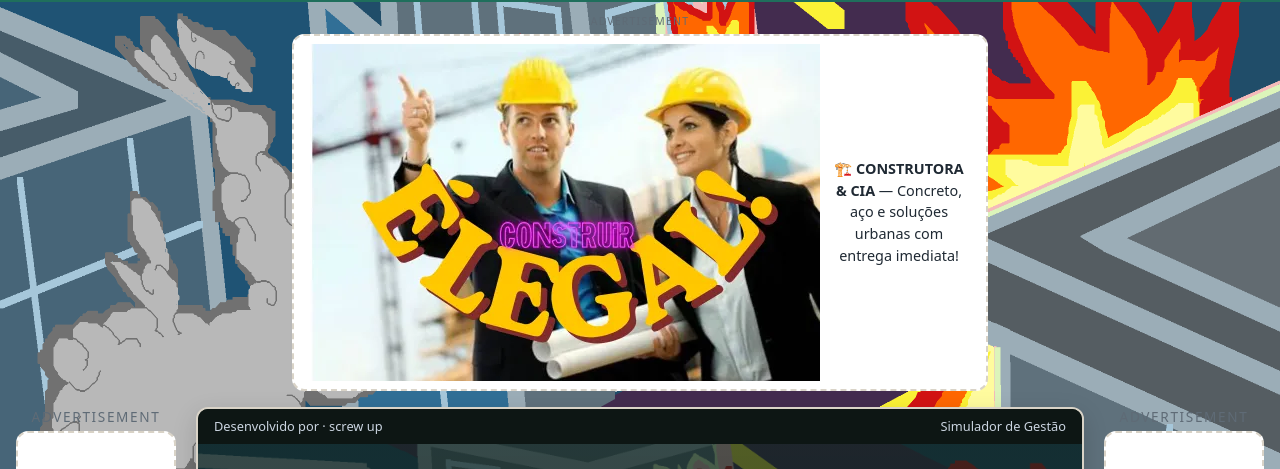
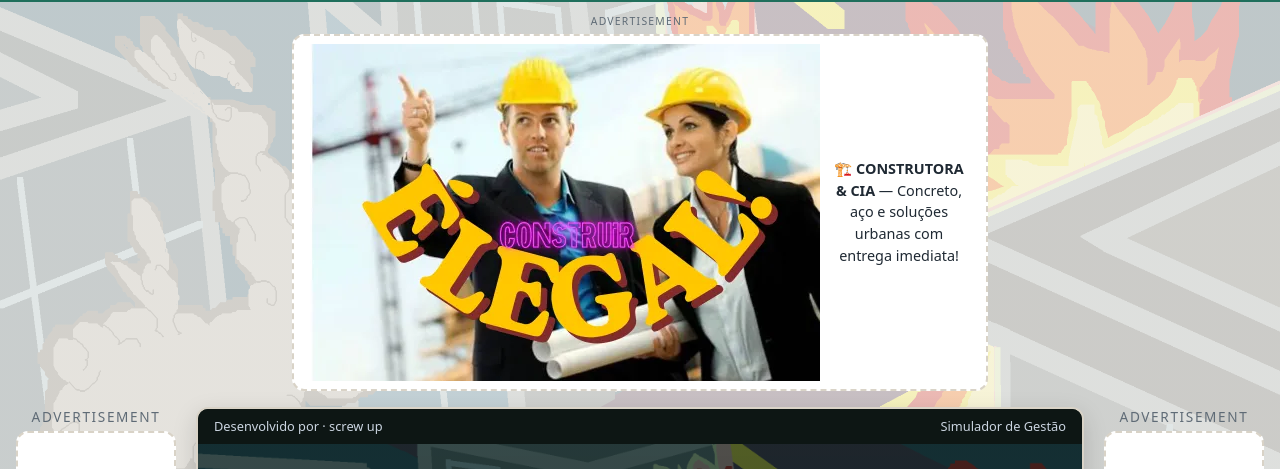
Before and after one commit to Gigohub/Projeto-Grupo-Scom, a website with bundled scripts: page index.html in a window 1280 px wide. Shown: the part 56-525 px from the top of the page. Built offline with nearby package versions, Linux system fonts and the light colour scheme.

Commit message:
fix(fundo): alterado opacidade dele

```diff
--- a/css/style.css
+++ b/css/style.css
@@ -543,6 +543,7 @@ body {
   line-height: 1.5;
   color: var(--texto);
   background:
+	linear-gradient(rgba(244, 241, 234, 0.75), rgba(244, 241, 234, 0.75)),
     url('../img/capa1.webp') center / cover no-repeat fixed,
     var(--fundo);
 }
```
